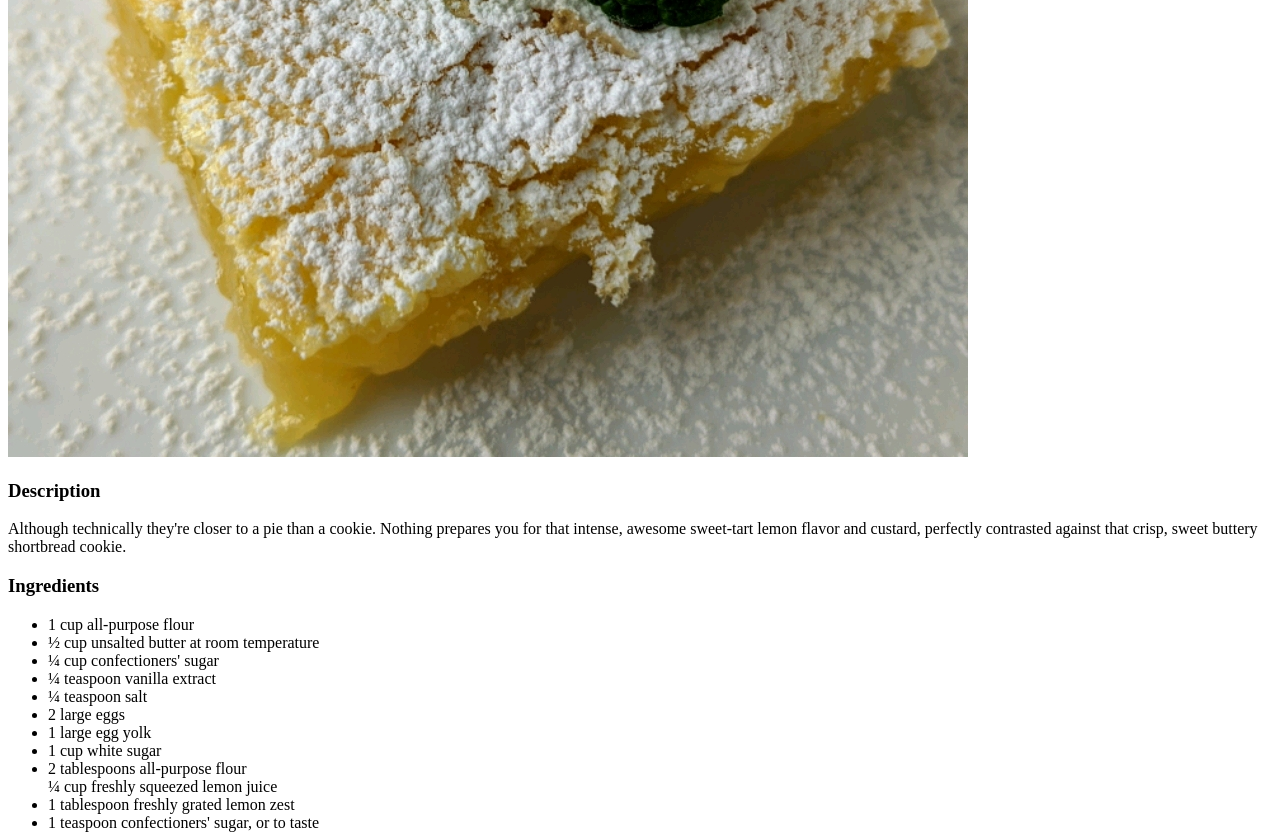
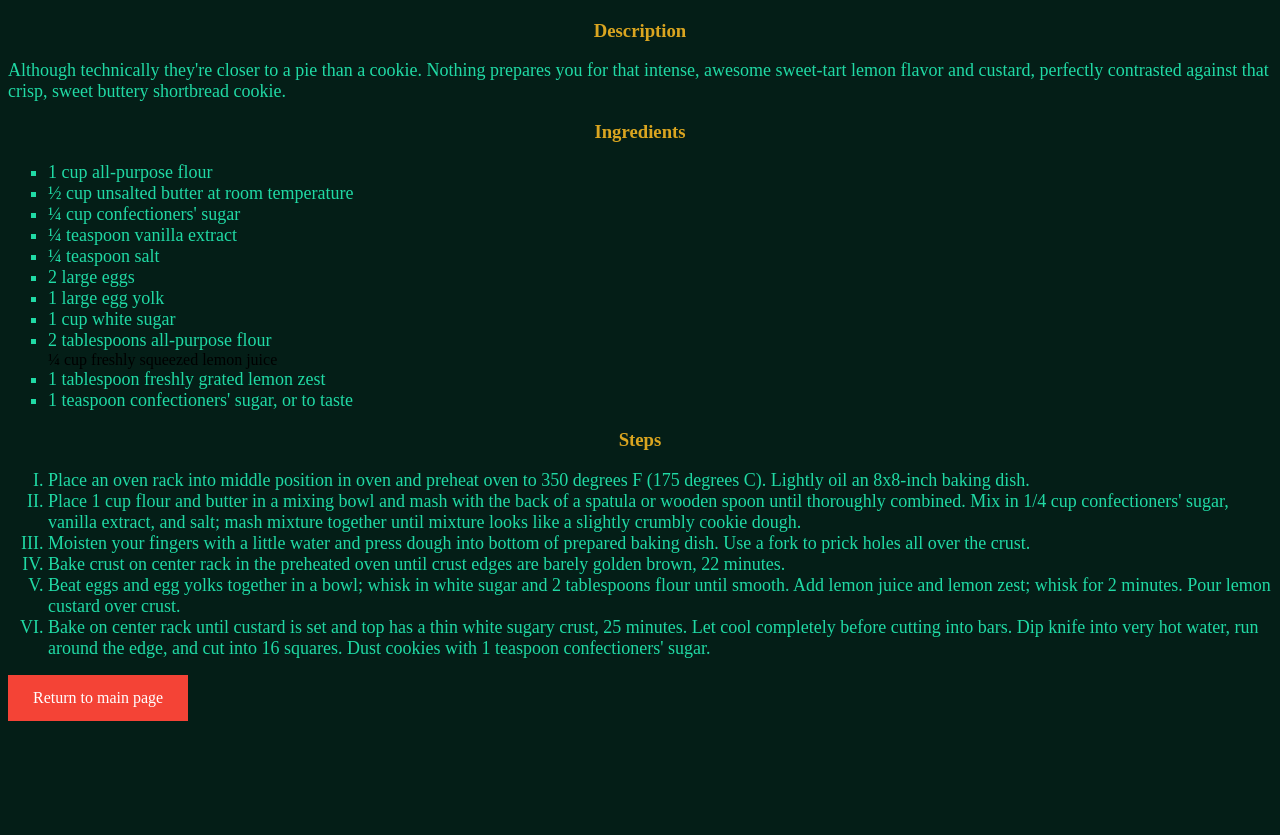
Before and after one commit to Sarthak2143/odin-recipes, a plain HTML site: page recipes/lemon_bars.html in a window 1280 px wide. Shown: the part 583-1418 px from the top of the page. After the commit the page ends 1312 px from the top, so only its background shows below. Drawn offline with Linux system fonts and the light colour scheme.

Commit message:
Added CSS Styling

```diff
--- a/recipes/lemon_bars.html
+++ b/recipes/lemon_bars.html
@@ -2,14 +2,15 @@
 <html lang="en">
 	<head>
 		<meta charset="UTF-8">
-		<title> Lemon Bars </title>
+		<title>Lemon Bars | Odin Recipes</title>
+		<link rel="stylesheet" href="style.css">
 	</head>
 	<body>
-		<h1> Lemon Bars </h1>
-		<img src="lemon_bars.jpg">
-		<h3> Description </h3>
-		<p> Although technically they're closer to a pie than a cookie. Nothing prepares you for that intense, awesome sweet-tart lemon flavor and custard, perfectly contrasted against that crisp, sweet buttery shortbread cookie. </p>
-		<h3> Ingredients </h3>
+		<h1 id="title"> Lemon Bars </h1>
+		<img src="lemon_bars.jpg" alt="Lemon Bars Picture">
+		<h3 id="title"> Description </h3>
+		<p id="para"> Although technically they're closer to a pie than a cookie. Nothing prepares you for that intense, awesome sweet-tart lemon flavor and custard, perfectly contrasted against that crisp, sweet buttery shortbread cookie. </p>
+		<h3 id="title"> Ingredients </h3>
 		<ul>
 			<li>1 cup all-purpose flour</li>
 
@@ -35,7 +36,7 @@
 
 			<li>1 teaspoon confectioners' sugar, or to taste</li>
 		</ul>
-		<h3> Steps </h3>
+		<h3 id="title"> Steps </h3>
 		<ol>
 			<li>Place an oven rack into middle position in oven and preheat oven to 350 degrees F (175 degrees C). Lightly oil an 8x8-inch baking dish.</li>
 			<li>Place 1 cup flour and butter in a mixing bowl and mash with the back of a spatula or wooden spoon until thoroughly combined. Mix in 1/4 cup confectioners' sugar, vanilla extract, and salt; mash mixture together until mixture looks like a slightly crumbly cookie dough.</li>
--- /dev/null
+++ b/recipes/style.css
@@ -0,0 +1,46 @@
+*{
+	font-family: "DejaVu Sans" sans-serif;
+	background-color: #041e17
+}
+
+img{
+	height: auto;
+	width: 500px;
+}
+
+#title{
+	color: #daa520;
+	font-weight: italic;
+	text-align: center;
+}
+
+#para{
+	color: #20daa5;
+	font-size: 18px;
+}
+
+ol{
+	list-style-type: upper-roman;
+}
+
+ul{
+	list-style-type: square;
+}
+
+li{
+	color: #20daa5;
+	font-size: 18px;
+}
+
+a:link, a:visited {
+  background-color: #f44336;
+  color: white;
+  padding: 14px 25px;
+  text-align: center;
+  text-decoration: none;
+  display: inline-block;
+}
+
+a:hover, a:active {
+  background-color: red;
+}
--- /dev/null
+++ b/style.css
@@ -0,0 +1,39 @@
+*{
+	font-family: "DejaVu Sans" sans-serif;
+	background-color: #041e17;
+}
+
+img{
+	height: auto;
+	width: 500px;
+}
+
+#title{
+	color: #daa520;
+	font-weight: italic;
+	text-align: center;
+}
+
+a{
+	text-decoration: none;
+}
+
+a:link{
+	color: red;
+}
+
+a:visited{
+	color: #20daa5;
+}
+
+a:hover{
+	color: hotpink;
+}
+
+a:active{
+	color: #daa520;
+}
+
+#gold{
+	color: #daa520;
+}
```
Also changed, not shown: index.html (+6 -6 lines), recipes/cake.html (+7 -6 lines), recipes/lasagna.html (+7 -6 lines), recipes/pancake.html (+8 -7 lines), recipe.jpg (deleted), recipes.jpg (added), 2 other files.
